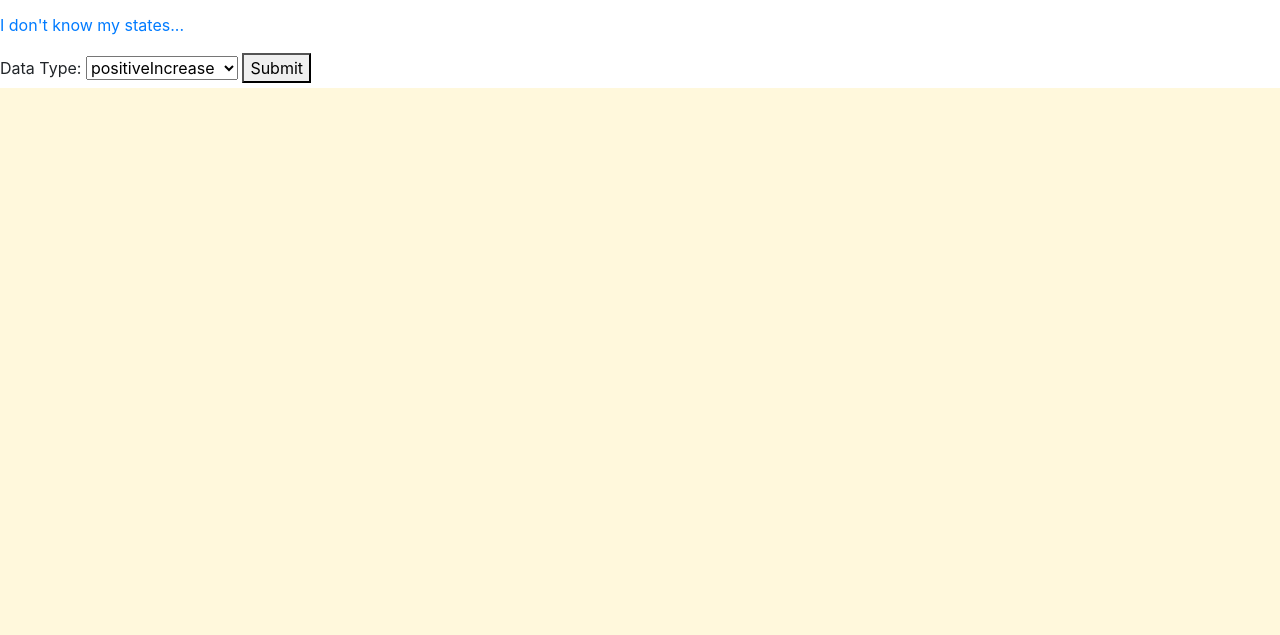
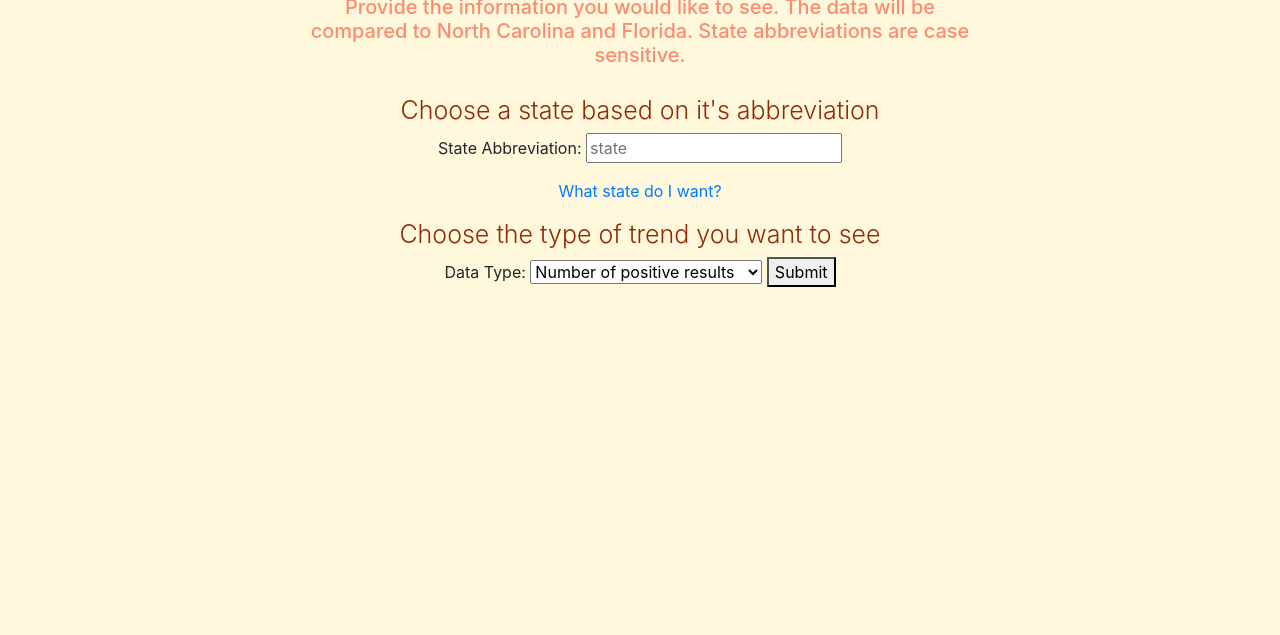
Before and after one commit to chloedb/trialcharts, a website: page public/index.html in a window 1280 px wide. Shown: the part 165-800 px from the top of the page. Drawn offline with nearby package versions, Linux system fonts and the light colour scheme.

Commit message:
updated look of the website

```diff
--- a/public/index.html
+++ b/public/index.html
@@ -9,32 +9,16 @@
   <link rel="stylesheet" href="style.css">
   <!-- <script src="papaparse.min.js"></script> -->
   <link rel="stylesheet" href="https://stackpath.bootstrapcdn.com/bootstrap/4.4.1/css/bootstrap.min.css" integrity="sha384-Vkoo8x4CGsO3+Hhxv8T/Q5PaXtkKtu6ug5TOeNV6gBiFeWPGFN9MuhOf23Q9Ifjh" crossorigin="anonymous">
-<script src="https://stackpath.bootstrapcdn.com/bootstrap/4.4.1/js/bootstrap.min.js" integrity="sha384-wfSDF2E50Y2D1uUdj0O3uMBJnjuUD4Ih7YwaYd1iqfktj0Uod8GCExl3Og8ifwB6" crossorigin="anonymous"></script>
+  <script src="https://stackpath.bootstrapcdn.com/bootstrap/4.4.1/js/bootstrap.min.js" integrity="sha384-wfSDF2E50Y2D1uUdj0O3uMBJnjuUD4Ih7YwaYd1iqfktj0Uod8GCExl3Og8ifwB6" crossorigin="anonymous"></script>
   <script src="https://cdn.jsdelivr.net/npm/chart.js@2.9.3/dist/Chart.min.js"></script>
-
+  <link rel="stylesheet" href="style.css">
 </head>
-
-
 <body>
-  <center><h1>Covid-19 Daily Tracking</h1></center>
-
+  <!-- <center><h1>Covid-19 Daily Tracking</h1></center> -->
   <h4 id="n"></h4>
-
-
-
-
-
-
-
-
-
   <canvas id="chart" width="200" height="70"></canvas>
   <script>
-
-
     chartIt();
-
-    //let name = document.getElementById("n1").value;
 
     let _colorIndex = 0;
     function getNextColor() {
@@ -55,9 +39,6 @@
     }
 
     async function chartIt() {
-      //  var usstate = document.getElementById("n1");
-      //   console.log(usstate);
-      //   document.getElementById("n").innerHTML = usstate;
 
       const data = await getData();
       const ctx = document.getElementById("chart").getContext("2d");
@@ -142,20 +123,23 @@
     }
 
   </script>
-
+  <center><h1>Covid-19 Daily Tracking</h1></center>
+  <center><h2>Provide the information you would like to see. The data will be compared to North Carolina and Florida. State abbreviations are case sensitive.</h2>
+  <h3>Choose a state based on it's abbreviation</h3>
   <p>State Abbreviation: <input id="n1" placeholder="state"></p>
-  <p><a href="https://www.50states.com/abbreviations.htm" target="_blank">I don't know my states...</a></p>
-    <label for="cars">Data Type:</label>
+  <p><a href="https://www.50states.com/abbreviations.htm" target="_blank">What state do I want?</a></p>
+  <h3>Choose the type of trend you want to see</h3>
+  <label for="dataType">Data Type:</label>
     <select id="n2" name="dataType">
-      <option value="positiveIncrease">positiveIncrease</option>
-      <option value="negativeIncrease">negativeIncrease</option>
-      <option value="totalTestResults">totalTestResults</option>
-      <option value="positive">positive</option>
-      <option value="negative">negative</option>
-      <option value="death">death</option>
+      <option value="positive">Number of positive results</option>
+      <option value="negative">Number of negative results</option>
+      <option value="positiveIncrease">Increase of positive results</option>
+      <option value="negativeIncrease">Increase of negative results</option>
+      <option value="totalTestResults">Total number of test results</option>
+      <option value="death">Number of deaths</option>
     </select>
    <button onclick="getData();chartIt();" id="btn1">Submit</button></p>
-
+  </center>
     <script src="https://code.jquery.com/jquery-3.4.1.slim.min.js" integrity="sha384-J6qa4849blE2+poT4WnyKhv5vZF5SrPo0iEjwBvKU7imGFAV0wwj1yYfoRSJoZ+n" crossorigin="anonymous"></script>
     <script src="https://cdn.jsdelivr.net/npm/popper.js@1.16.0/dist/umd/popper.min.js" integrity="sha384-Q6E9RHvbIyZFJoft+2mJbHaEWldlvI9IOYy5n3zV9zzTtmI3UksdQRVvoxMfooAo" crossorigin="anonymous"></script>
     <script src="https://stackpath.bootstrapcdn.com/bootstrap/4.4.1/js/bootstrap.min.js" integrity="sha384-wfSDF2E50Y2D1uUdj0O3uMBJnjuUD4Ih7YwaYd1iqfktj0Uod8GCExl3Og8ifwB6" crossorigin="anonymous"></script>
--- a/public/style.css
+++ b/public/style.css
@@ -1,6 +1,25 @@
 html {
   text-align: center;
   background-color: cornsilk;
+}
+body {
+  background-color: cornsilk;
+}
+h1 {
+  color: #922B05;
+  font-weight: 500;
+}
+h2 {
+  padding: 20px;
+  /* font-style: italic; */
+  width: 55%;
+  color: rgb(252, 140, 112);
+  font-size: 20px;
+}
+h3 {
+  font-size: 25px;
+  color: #922B05;
+  font-weight: 300;
 }
 .dropdown {
   font-size: 20px;
@@ -21,11 +40,12 @@ html {
   width: 75px;
   height: 50px;
   background-color: cornsilk;
+  font-size: 50px;
 }
-#n h1{
+/* #n h1{
   text-align: center;
   background-color: cornsilk;
-}
+} */
 .dropdownMenu ul li {
   list-style: none;
   background-color: cornsilk;
--- a/routes.js
+++ b/routes.js
@@ -9,7 +9,7 @@ router.get('/', function(req, res) {
 });
 
 router.get('/state', function(req, res) {
-  res.send('HELLO WORLD')
+  // res.send('HELLO WORLD')
   res.render('index') //anything within the public folder
 })
 
```
Also changed, not shown: app.js (+0 -162 lines), index.html (+2 -9 lines), package.json (added, +25 -0 lines), 1 other file.
